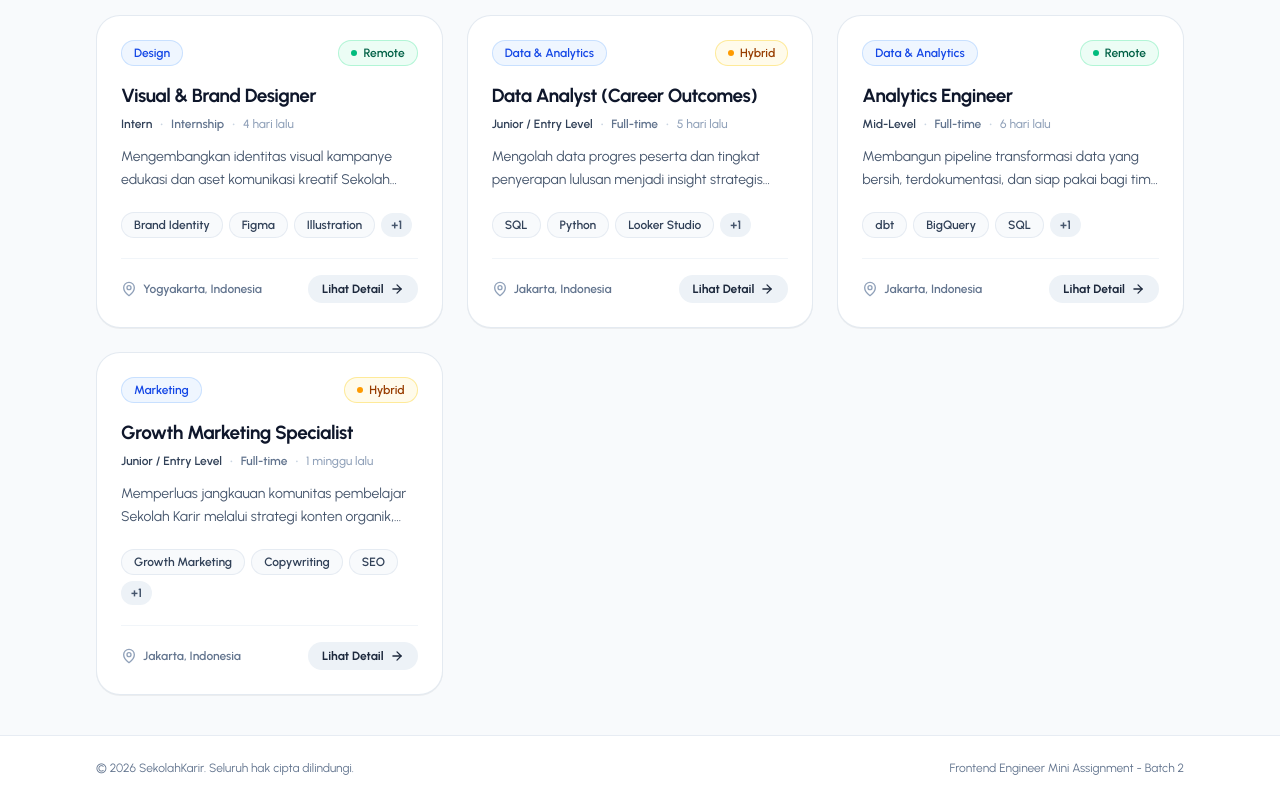
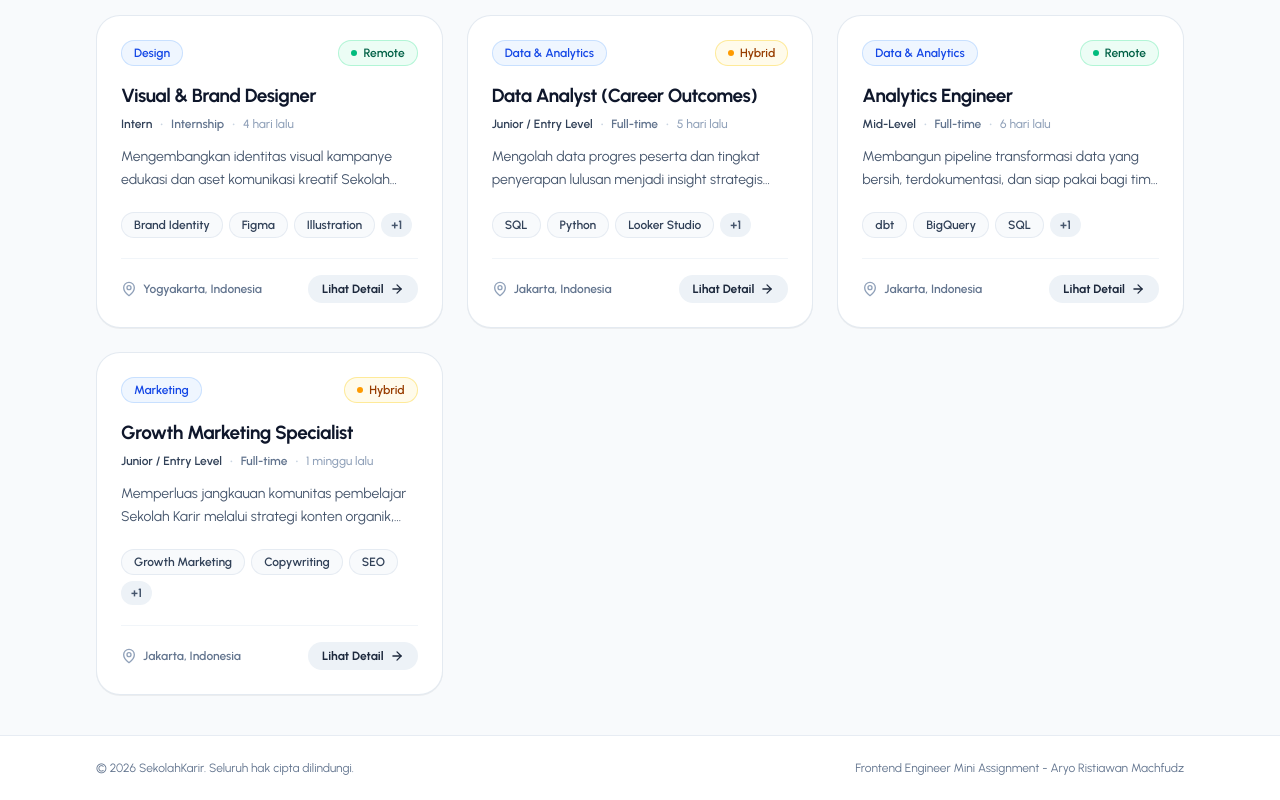
Before and after one commit to aryomcz/AryoRistiawanMachfudz_FrontEndEngineer_SKBatch2, a Next.js app: page / in a window 1280 px wide. Shown: the part 1288-2088 px from the top of the page. Built offline with nearby package versions, Linux system fonts and the light colour scheme.

Commit message:
feat(footer): change batch2 to my name

```diff
--- a/src/components/layout/footer.jsx
+++ b/src/components/layout/footer.jsx
@@ -16,7 +16,7 @@ export function Footer({ className = "mt-16" }) {
     >
       <div className="mx-auto flex max-w-6xl flex-col items-center justify-between gap-2 px-4 text-xs text-slate-500 sm:flex-row sm:px-6 lg:px-8">
         <p>© 2026 SekolahKarir. Seluruh hak cipta dilindungi.</p>
-        <p>Frontend Engineer Mini Assignment - Batch 2</p>
+        <p>Frontend Engineer Mini Assignment - Aryo Ristiawan Machfudz</p>
       </div>
     </footer>
   );
```
